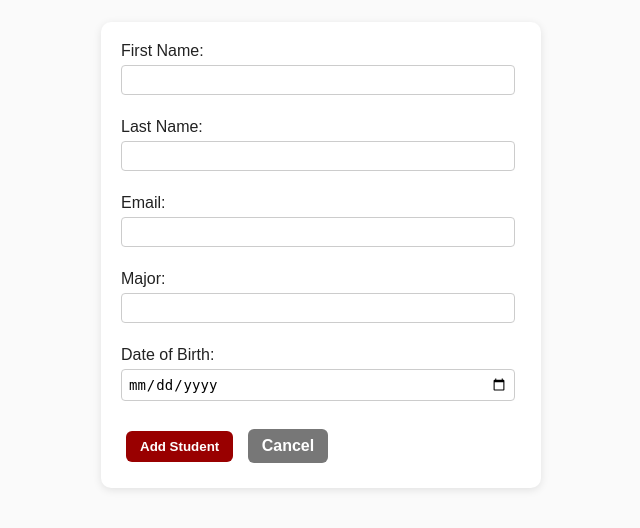
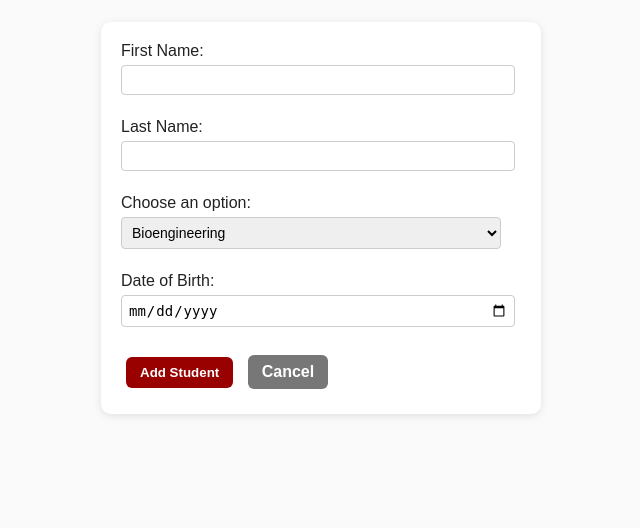
Before and after one commit to AubreyL05/academic-database, a Python web app: template scripts/templates/students/add_student.html in a window 1280 px wide. Shown: the part 176-704 px from the top of the page, without its empty margins (319-959 px from the left). Run offline with Jinja, Linux system fonts and the light colour scheme; the template is opened without the code that fills it, so the values that code supplies are empty.

Commit message:
fix: Unique emails, set majors

```diff
--- a/scripts/templates/students/add_student.html
+++ b/scripts/templates/students/add_student.html
@@ -9,11 +9,15 @@
   <label>Last Name:</label><br>
   <input type="text" name="last_name" required><br><br>
 
-  <label>Email:</label><br>
-  <input type="email" name="email" required><br><br>
-
-  <label>Major:</label><br>
-  <input type="text" name="major" required><br><br>
+  <label for="myDropdown">Choose an option:</label>
+    <select name="myDropdown" id="myDropdown">
+        <option value="Bioengineering">Bioengineering</option>
+        <option value="Chemical Engineering">Chemical Engineering</option>
+        <option value="Computer Science & Engineering">Computer Science & Engineering</option>
+        <option value="Electrical & Computer Engineering">Electrical & Computer Engineering</option>
+        <option value="Mechanical Engineering">Mechanical Engineering</option>
+    </select>
+  <br><br>
 
   <label>Date of Birth:</label><br>
   <input type="date" name="date_of_birth" required><br><br>
```
Also changed, not shown: scripts/app.py (+19 -2 lines).
